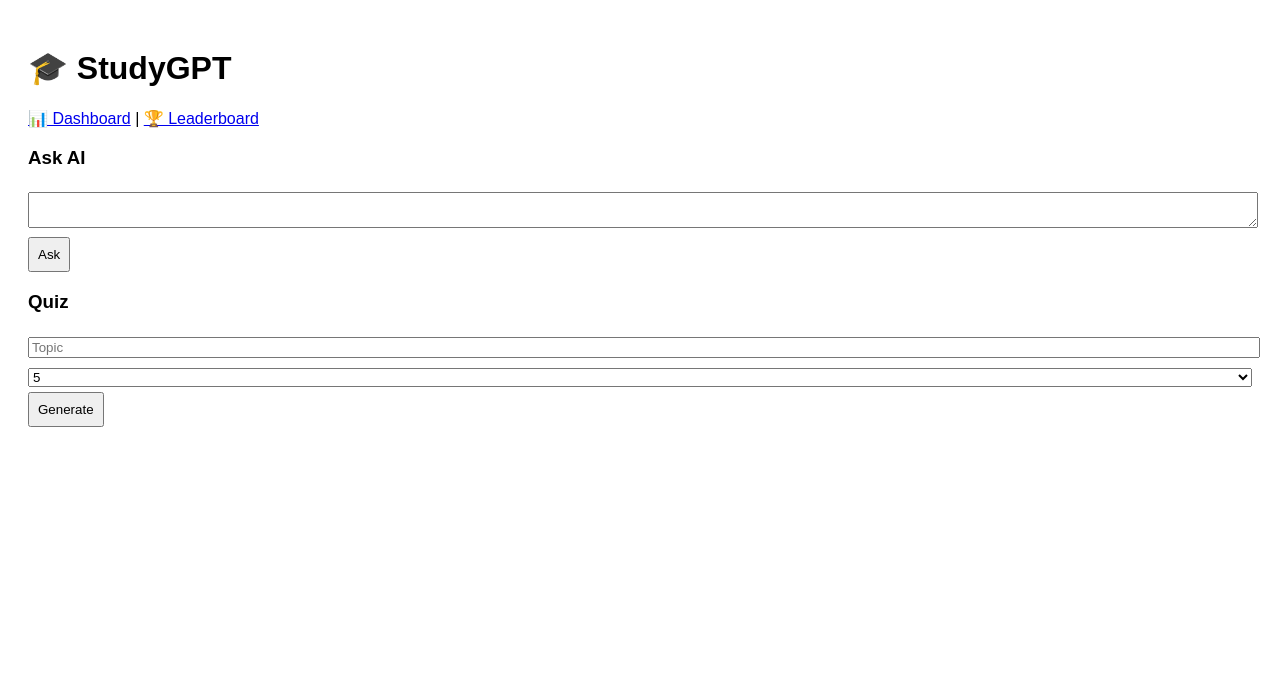
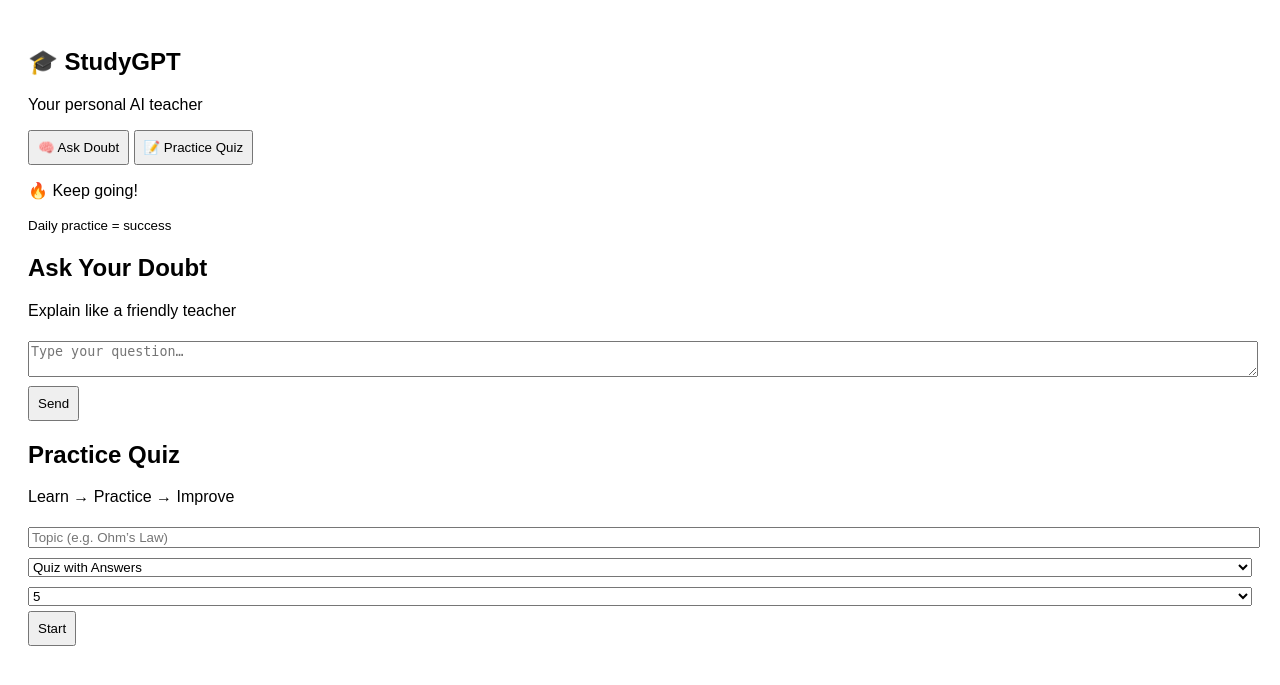
Before and after one commit to Tarunmaker/StudyGPT, a Flask app: page / in a window 1280 px wide. Shown: the top 685 px of the page. Run offline with Flask 3, Linux system fonts and the light colour scheme.

Commit message:
Update index.html

```diff
--- a/templates/index.html
+++ b/templates/index.html
@@ -1,29 +1,67 @@
 <!DOCTYPE html>
-<html>
+<html lang="en">
 <head>
-  <title>StudyGPT</title>
-  <link rel="stylesheet" href="/static/style.css">
+  <meta charset="UTF-8"/>
+  <title>StudyGPT — Your AI Teacher</title>
+  <link rel="stylesheet" href="/static/style.css"/>
 </head>
 <body>
 
-<h1>🎓 StudyGPT</h1>
+<div class="app">
+  <!-- Sidebar -->
+  <aside class="side">
+    <h2>🎓 StudyGPT</h2>
+    <p class="tag">Your personal AI teacher</p>
 
-<a href="/dashboard">📊 Dashboard</a> |
-<a href="/leaderboard">🏆 Leaderboard</a>
+    <button class="nav active" onclick="show('ask')">🧠 Ask Doubt</button>
+    <button class="nav" onclick="show('quiz')">📝 Practice Quiz</button>
 
-<h3>Ask AI</h3>
-<textarea id="q"></textarea>
-<button onclick="ask()">Ask</button>
-<div id="ans"></div>
+    <div class="motivation">
+      <p>🔥 Keep going!</p>
+      <small>Daily practice = success</small>
+    </div>
+  </aside>
 
-<h3>Quiz</h3>
-<input id="topic" placeholder="Topic">
-<select id="count">
-  <option>5</option>
-  <option>10</option>
-</select>
-<button onclick="quiz()">Generate</button>
-<pre id="quiz"></pre>
+  <!-- Main -->
+  <main class="main">
+    <!-- ASK -->
+    <section id="ask" class="panel show">
+      <h1>Ask Your Doubt</h1>
+      <p class="sub">Explain like a friendly teacher</p>
+
+      <div class="chat">
+        <div id="chat"></div>
+      </div>
+
+      <div class="inputBar">
+        <textarea id="question" placeholder="Type your question…"></textarea>
+        <button onclick="askAI()">Send</button>
+      </div>
+    </section>
+
+    <!-- QUIZ -->
+    <section id="quiz" class="panel">
+      <h1>Practice Quiz</h1>
+      <p class="sub">Learn → Practice → Improve</p>
+
+      <div class="card">
+        <input id="topic" placeholder="Topic (e.g. Ohm’s Law)"/>
+        <div class="row">
+          <select id="mode">
+            <option value="with_answer">Quiz with Answers</option>
+            <option value="test_mode">Test Mode</option>
+          </select>
+          <select id="count">
+            <option>5</option><option>10</option><option>20</option>
+          </select>
+        </div>
+        <button class="primary" onclick="startQuiz()">Start</button>
+      </div>
+
+      <pre id="quizBox" class="output"></pre>
+    </section>
+  </main>
+</div>
 
 <script src="/static/script.js"></script>
 </body>
```
